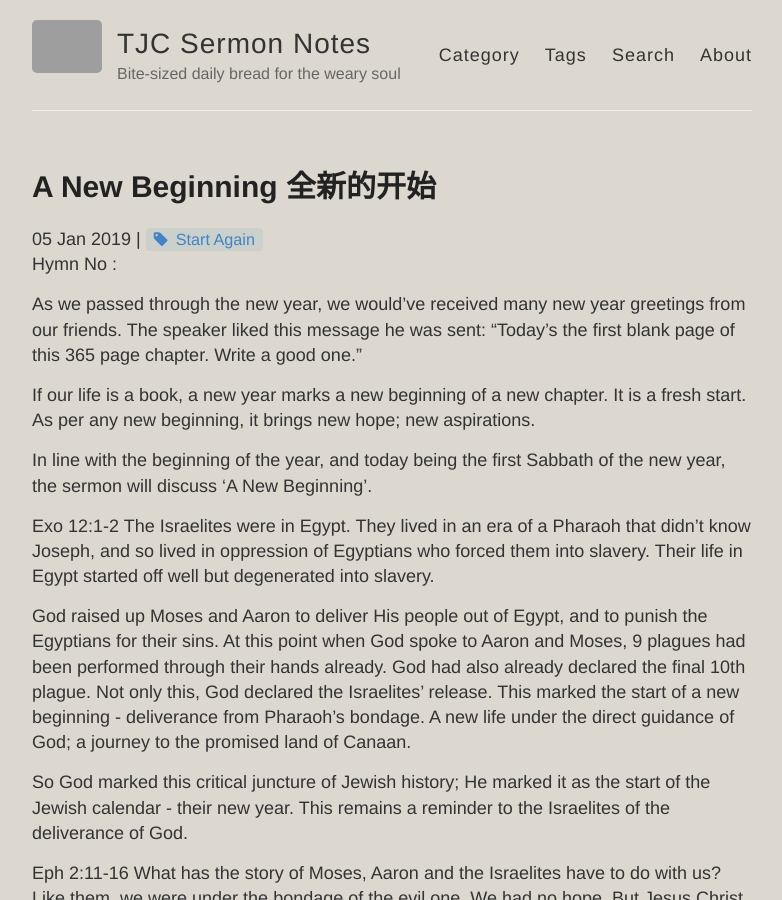
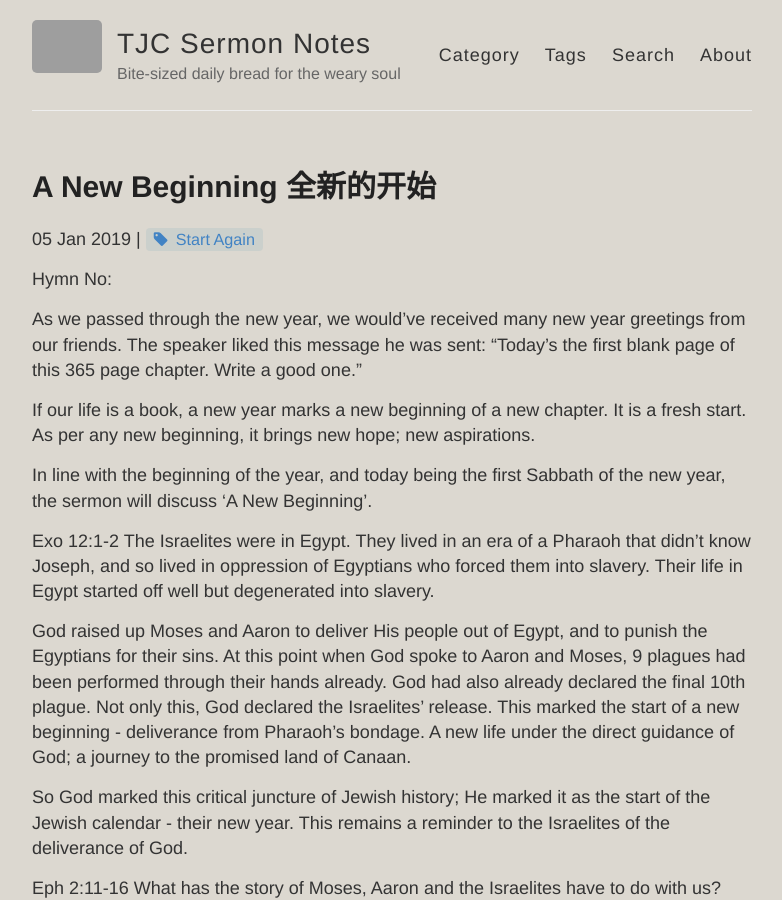
Before and after one commit to catchupTJC/catchuptjc.github.io, a Jekyll site: the page built from _posts/2019-01-05-ANewBeginning.md, in a window 1280 px wide and 900 px high. Shown: the whole window, without its empty margins (248-1030 px from the left). Built offline with Jekyll 4.4.1, drawn with Linux system fonts in a browser that asks for light colours; nearby versions of some CDN libraries; comment, search, counter and statistics services are not loaded; grey boxes are pictures that could not be loaded.

Commit message:
Update post.html

```diff
--- a/_layouts/post.html
+++ b/_layouts/post.html
@@ -12,7 +12,10 @@
   {% endif %}
 
   {% if page.hymns %}
-    <div class="post-hymn">Hymn No :{{ pages.hymns | slugify }}</div>
+  <p>Hymn No:
+  <div class="post-hymn">{{ pages.hymns | slugify }}
+  </div>
+  </p>
   {% endif %}
 
   <div class="entry">
```
